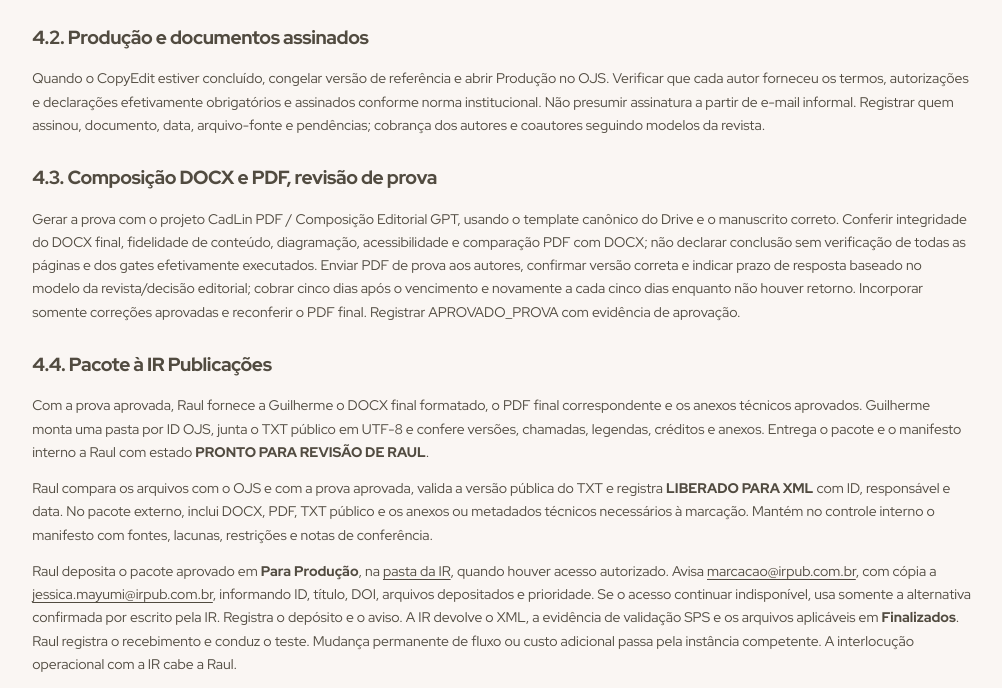
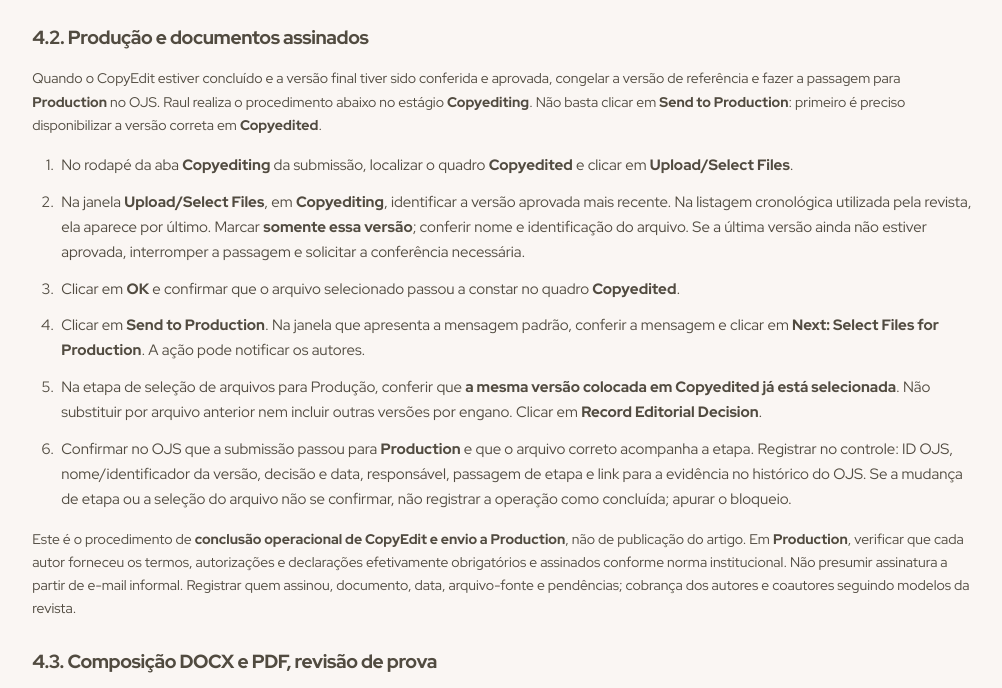
Before and after one commit to cadernos/links, a plain HTML site: page protocolo/normas/completo/index.html in a window 1280 px wide. Shown: the part 6205-6893 px from the top of the page, without its empty margins (257-1259 px from the left). Drawn offline with Linux system fonts and the light colour scheme.

Commit message:
Documenta seleção Copyedited e decisão Send to Production (proposta 1.6.1)

```diff
--- a/protocolo/normas/completo/index.html
+++ b/protocolo/normas/completo/index.html
@@ -142,7 +142,16 @@
 <p>O prazo interno de início de CopyEdit vence cinco dias corridos após o aceite definitivo registrado. Raul confere a carta editorial pública e a versão aceita. Se faltar um requisito, mantém a data original do aceite e do vencimento, registra o bloqueio e aciona o editor por meio do encaminhamento do §3. Com a pendência resolvida, registra a data da liberação e inicia CopyEdit assim que receber os insumos. A data do aceite continua como referência para medir o tempo até o início. Raul examina integralmente o relatório de CopyEdit. Conferir os 117 itens aplicáveis e sua evidência, eliminar exigências desproporcionais, meras preferências estilísticas e pendências pertencentes ao Desk/avaliação. Registrar o relatório e submeter ao autor somente solicitações editorialmente justificadas. O protocolo técnico vigente prevê 10 dias corridos para resposta à primeira rodada comunicada e 5 dias corridos para rodadas subsequentes com pendências, contados do envio efetivo e sujeitos a prorrogação formal.<br/>Não exceder três rodadas de CopyEdit. Ao atingir a terceira, Raul decide as correções técnicas que podem ser feitas internamente e identifica, para o editor competente, apenas entraves materiais restantes. Três rodadas não significam aceitação de erros graves nem rejeição automática. Monitorar prazos diariamente; após cinco dias de atraso, cobrar novamente em intervalos de cinco dias, conforme as regras de comunicação.</p>
 </section>
 <section class="protocol-unit" data-anchor="s4-2" data-label="4.2. Produção e documentos assinados"><h3 class="subsection-title" id="s4-2" tabindex="-1">4.2. Produção e documentos assinados</h3>
-<p>Quando o CopyEdit estiver concluído, congelar versão de referência e abrir Produção no OJS. Verificar que cada autor forneceu os termos, autorizações e declarações efetivamente obrigatórios e assinados conforme norma institucional. Não presumir assinatura a partir de e-mail informal. Registrar quem assinou, documento, data, arquivo-fonte e pendências; cobrança dos autores e coautores seguindo modelos da revista.</p>
+<p>Quando o CopyEdit estiver concluído e a versão final tiver sido conferida e aprovada, congelar a versão de referência e fazer a passagem para <strong>Production</strong> no OJS. Raul realiza o procedimento abaixo no estágio <strong>Copyediting</strong>. Não basta clicar em <strong>Send to Production</strong>: primeiro é preciso disponibilizar a versão correta em <strong>Copyedited</strong>.</p>
+<ol>
+<li>No rodapé da aba <strong>Copyediting</strong> da submissão, localizar o quadro <strong>Copyedited</strong> e clicar em <strong>Upload/Select Files</strong>.</li>
+<li>Na janela <strong>Upload/Select Files</strong>, em <strong>Copyediting</strong>, identificar a versão aprovada mais recente. Na listagem cronológica utilizada pela revista, ela aparece por último. Marcar <strong>somente essa versão</strong>; conferir nome e identificação do arquivo. Se a última versão ainda não estiver aprovada, interromper a passagem e solicitar a conferência necessária.</li>
+<li>Clicar em <strong>OK</strong> e confirmar que o arquivo selecionado passou a constar no quadro <strong>Copyedited</strong>.</li>
+<li>Clicar em <strong>Send to Production</strong>. Na janela que apresenta a mensagem padrão, conferir a mensagem e clicar em <strong>Next: Select Files for Production</strong>. A ação pode notificar os autores.</li>
+<li>Na etapa de seleção de arquivos para Produção, conferir que <strong>a mesma versão colocada em Copyedited já está selecionada</strong>. Não substituir por arquivo anterior nem incluir outras versões por engano. Clicar em <strong>Record Editorial Decision</strong>.</li>
+<li>Confirmar no OJS que a submissão passou para <strong>Production</strong> e que o arquivo correto acompanha a etapa. Registrar no controle: ID OJS, nome/identificador da versão, decisão e data, responsável, passagem de etapa e link para a evidência no histórico do OJS. Se a mudança de etapa ou a seleção do arquivo não se confirmar, não registrar a operação como concluída; apurar o bloqueio.</li>
+</ol>
+<p>Este é o procedimento de <strong>conclusão operacional de CopyEdit e envio a Production</strong>, não de publicação do artigo. Em <strong>Production</strong>, verificar que cada autor forneceu os termos, autorizações e declarações efetivamente obrigatórios e assinados conforme norma institucional. Não presumir assinatura a partir de e-mail informal. Registrar quem assinou, documento, data, arquivo-fonte e pendências; cobrança dos autores e coautores seguindo modelos da revista.</p>
 </section>
 <section class="protocol-unit" data-anchor="s4-3" data-label="4.3. Composição DOCX e PDF, revisão de prova"><h3 class="subsection-title" id="s4-3" tabindex="-1">4.3. Composição DOCX e PDF, revisão de prova</h3>
 <p>Gerar a prova com o projeto CadLin PDF / Composição Editorial GPT, usando o template canônico do Drive e o manuscrito correto. Conferir integridade do DOCX final, fidelidade de conteúdo, diagramação, acessibilidade e comparação PDF com DOCX; não declarar conclusão sem verificação de todas as páginas e dos gates efetivamente executados. Enviar PDF de prova aos autores, confirmar versão correta e indicar prazo de resposta baseado no modelo da revista/decisão editorial; cobrar cinco dias após o vencimento e novamente a cada cinco dias enquanto não houver retorno. Incorporar somente correções aprovadas e reconferir o PDF final. Registrar APROVADO_PROVA com evidência de aprovação.</p>
@@ -406,9 +415,9 @@
 <td><strong>Copyediting → Discussions</strong>. Anexe relatório depurado e arquivo correto quando pertinente. Indique rodada, ação para cada item, onde devolver os arquivos e o prazo do §4.1. Centralize respostas nessa discussão.</td>
 </tr>
 <tr>
-<td>Passar à produção</td>
+<td>Concluir CopyEdit e passar à produção</td>
 <td><code>EDITOR_DECISION_SEND_TO_PRODUCTION</code></td>
-<td>Em <strong>Copyediting</strong>, a ação de enviar à produção pode notificar os autores. Selecione a versão final conferida e verifique a mudança para <strong>Production</strong> antes de abrir a tarefa seguinte.</td>
+<td>Antes de usar <strong>Send to Production</strong>, selecionar a última versão <strong>aprovada</strong> em <strong>Copyediting → Copyedited → Upload/Select Files</strong>, clicar em <strong>OK</strong> e conferir que ela aparece em <strong>Copyedited</strong>. Depois: <strong>Send to Production → Next: Select Files for Production</strong> → conferir arquivo já selecionado → <strong>Record Editorial Decision</strong>. Confirmar o estágio <strong>Production</strong> e registrar ID da versão, data e evidência. Procedimento completo no <a href="../4/#s4-2">§4.2</a>. A decisão pode notificar os autores.</td>
 </tr>
 <tr>
 <td>Pedir diagramação e receber arquivos de composição</td>
```
